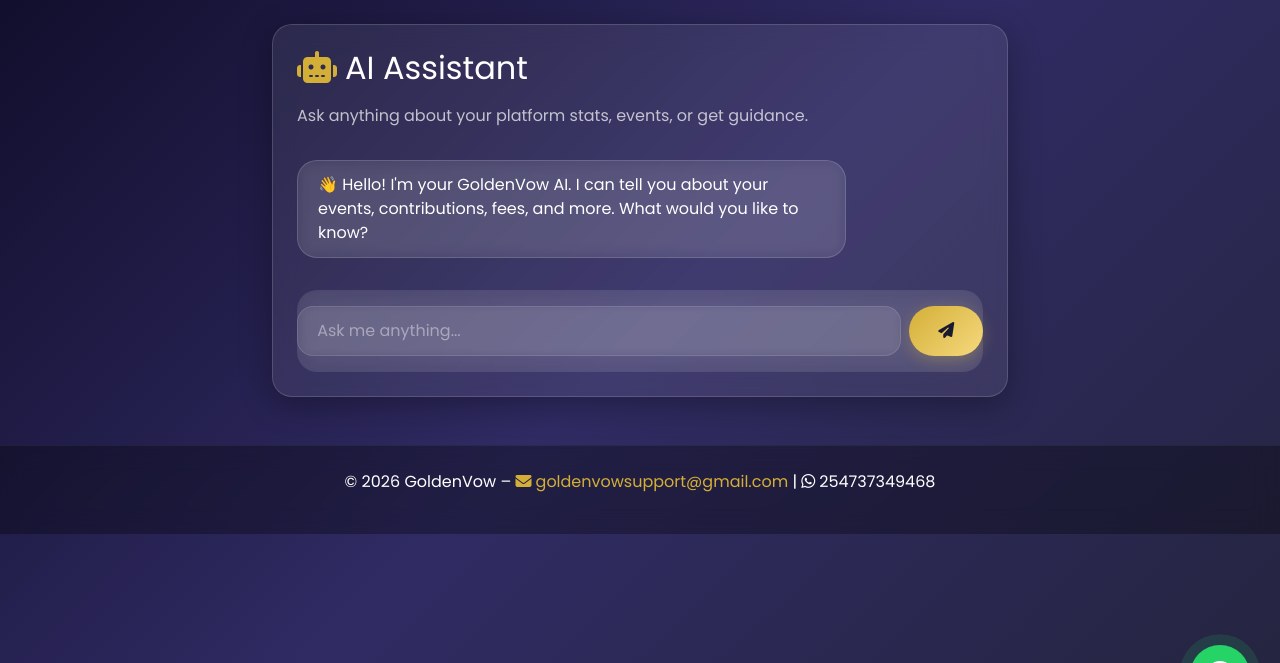
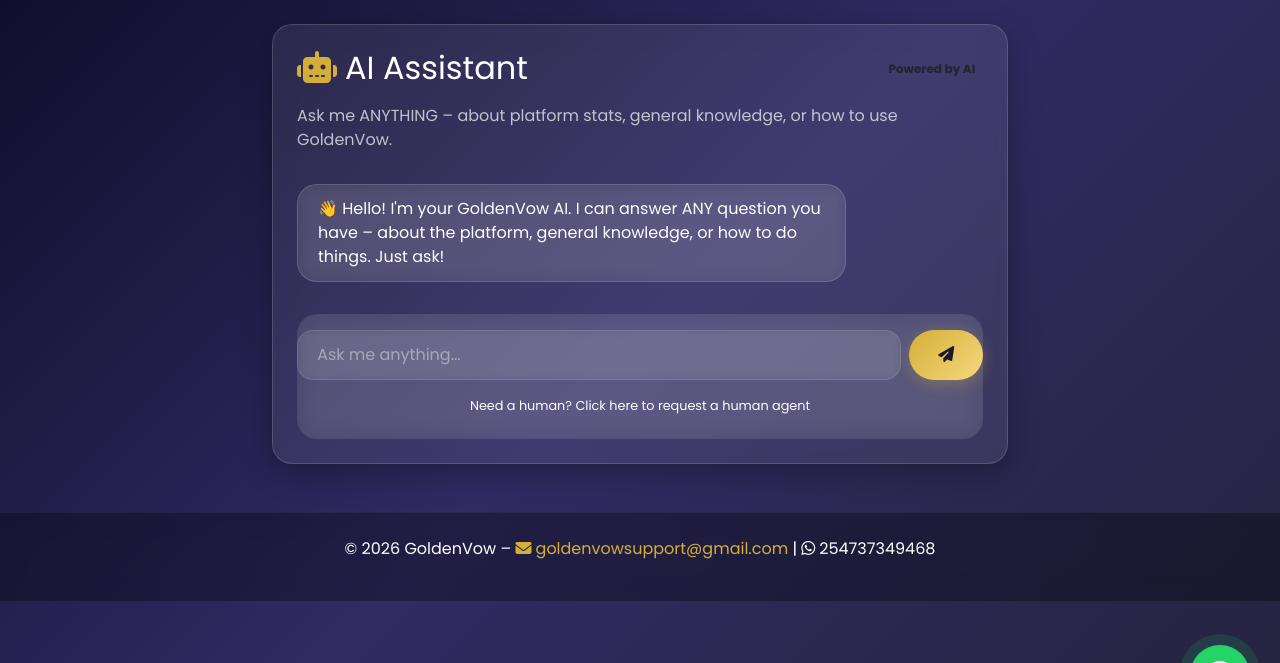
Before and after one commit to mafiayeng/goldenvow, a Flask app: template template/ai_helper.html in a window 1280 px wide. Shown: the part 65-728 px from the top of the page. Run offline with Flask 3, Linux system fonts and the light colour scheme; the template is opened without the code that fills it, so the values that code supplies are empty; parts of the project's set-up code (start-up, migrations or seed data) failed here and were passed over; some libraries are stand-ins or nearby versions.

Commit message:
Update ai_helper.html

```diff
--- a/template/ai_helper.html
+++ b/template/ai_helper.html
@@ -63,18 +63,32 @@
         border-color: #ff4444 !important;
         color: #ff6666 !important;
     }
+    .human-request {
+        font-size: 0.8rem;
+        color: var(--text-muted);
+        text-align: center;
+        padding: 0.5rem;
+    }
+    .human-request a {
+        color: var(--gold);
+        cursor: pointer;
+    }
 </style>
 {% endblock %}
 {% block content %}
 <div class="row justify-content-center">
     <div class="col-lg-8">
         <div class="glass p-4">
-            <h2 class="mb-3"><i class="fas fa-robot text-gold me-2"></i>AI Assistant</h2>
-            <p class="text-muted">Ask anything about your platform stats, events, or get guidance.</p>
+            <div class="d-flex justify-content-between align-items-center mb-3">
+                <h2 class="mb-0"><i class="fas fa-robot text-gold me-2"></i>AI Assistant</h2>
+                <span class="badge bg-gold text-dark">Powered by AI</span>
+            </div>
+            <p class="text-muted">Ask me ANYTHING – about platform stats, general knowledge, or how to use GoldenVow.</p>
+
             <div id="chat-box" class="chat-container">
                 <div class="chat-message assistant">
                     <div class="chat-bubble">
-                        👋 Hello! I'm your GoldenVow AI. I can tell you about your events, contributions, fees, and more. What would you like to know?
+                        👋 Hello! I'm your GoldenVow AI. I can answer ANY question you have – about the platform, general knowledge, or how to do things. Just ask!
                     </div>
                 </div>
             </div>
@@ -88,6 +102,9 @@
                     <input type="text" id="message-input" class="form-control" placeholder="Ask me anything..." required>
                     <button type="submit" class="btn btn-gold"><i class="fas fa-paper-plane"></i></button>
                 </form>
+                <div class="human-request mt-2">
+                    Need a human? <a onclick="requestHuman()">Click here to request a human agent</a>
+                </div>
             </div>
         </div>
     </div>
@@ -107,6 +124,30 @@
         div.appendChild(bubble);
         chatBox.appendChild(div);
         chatBox.scrollTop = chatBox.scrollHeight;
+    }
+
+    function requestHuman() {
+        addMessage("👤 Requesting human support...", 'user');
+        input.value = '';
+        typing.style.display = 'flex';
+        fetch('/api/chat', {
+            method: 'POST',
+            headers: {'Content-Type': 'application/json'},
+            body: JSON.stringify({message: 'I need to talk to a human agent please'})
+        })
+        .then(resp => resp.json())
+        .then(data => {
+            typing.style.display = 'none';
+            if (data.error) {
+                addMessage('⚠️ ' + data.error, 'assistant', true);
+            } else {
+                addMessage(data.response, 'assistant');
+            }
+        })
+        .catch(err => {
+            typing.style.display = 'none';
+            addMessage('⚠️ Network error. Please try again.', 'assistant', true);
+        });
     }
 
     form.addEventListener('submit', async (e) => {
```
